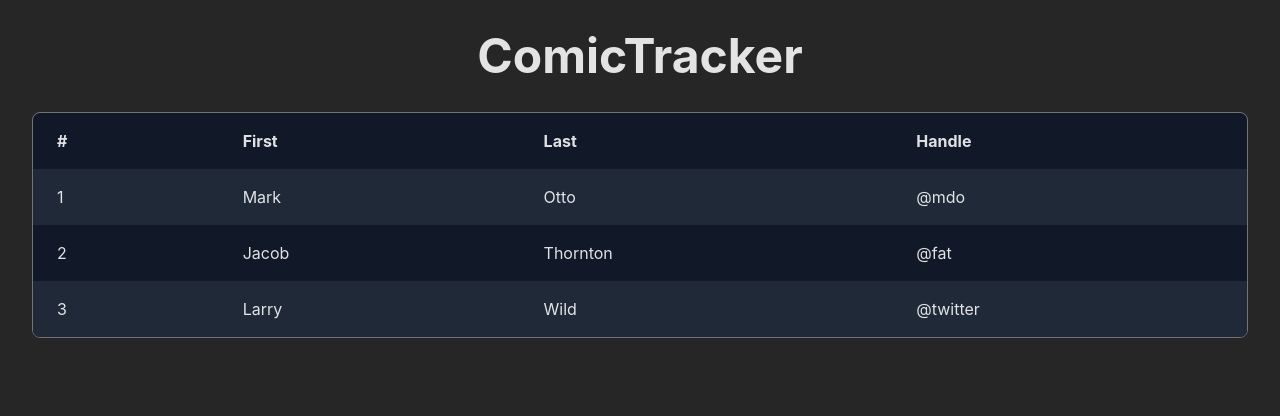
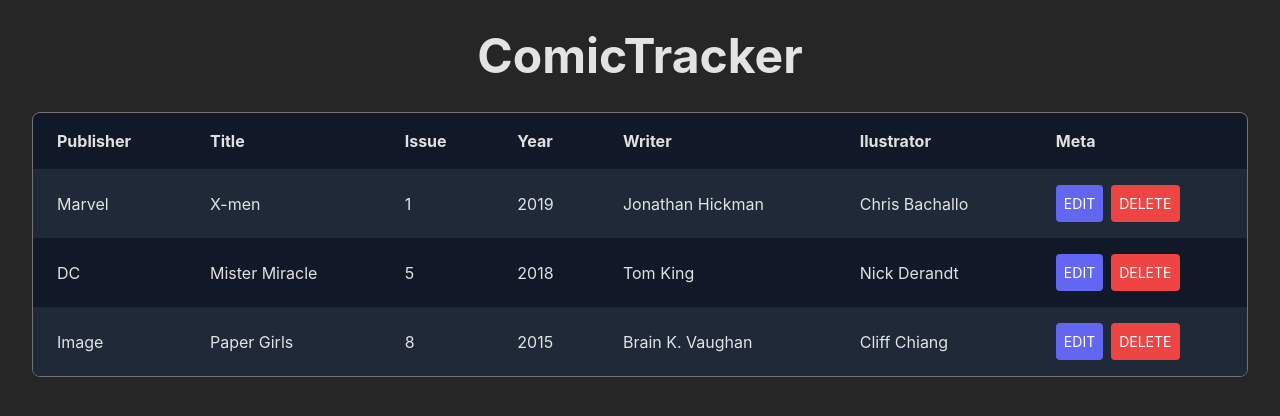
Before and after one commit to didiraja/ComicTracker, a React (Vite) app in the folder front/: page / in a window 1280 px wide. Shown: the top 416 px of the page. Built offline with nearby package versions, Linux system fonts and the light colour scheme.

Commit message:
feat: 🎸 data loading dynamically

```diff
--- a/front/src/App.tsx
+++ b/front/src/App.tsx
@@ -1,12 +1,52 @@
 import DataTable from './components/DataTable'
 import './App.css'
 
+export type InterfaceComic = {
+  id: number;
+  publisher: string;
+  title: string;
+  issue: number;
+  year: number;
+  writer: string;
+  illustrator: string;
+}
+
 function App() {
+
+  const comics = [
+    {
+      id: 4876,
+      publisher: 'Marvel',
+      title: 'X-men',
+      issue: 1,
+      year: 2019,
+      writer: 'Jonathan Hickman',
+      illustrator: 'Chris Bachallo',
+    },
+    {
+      id: 9630,
+      publisher: 'DC',
+      title: 'Mister Miracle',
+      issue: 5,
+      year: 2018,
+      writer: 'Tom King',
+      illustrator: 'Nick Derandt',
+    },
+    {
+      id: 7412,
+      publisher: 'Image',
+      title: 'Paper Girls',
+      issue: 8,
+      year: 2015,
+      writer: 'Brain K. Vaughan',
+      illustrator: 'Cliff Chiang',
+    },
+  ];
 
   return (
     <>
       <h1 className="text-5xl font-bold mb-8">ComicTracker</h1>
-      <DataTable />
+      <DataTable data={comics} />
     </>
   )
 }
--- a/front/src/components/DataTable.tsx
+++ b/front/src/components/DataTable.tsx
@@ -1,39 +1,45 @@
 import './DataTable.scss';
+import { InterfaceComic } from '../App';
 
-const DataTable = () => {
+const DataTable = ({ data }: { data: InterfaceComic[] }) => {
   return (
     <div className="bg-gray-900 rounded-lg overflow-hidden border border-neutral-500">
       <div className="sm:-mx-6 lg:-mx-8">
         <div className="min-w-full sm:px-6 lg:px-8">
-          <div className="">
+          <div>
             <table className="min-w-full text-left text-md">
-              <thead className="">
+              <thead>
                 <tr>
-                  <th scope="col" className="px-6 py-4">#</th>
-                  <th scope="col" className="px-6 py-4">First</th>
-                  <th scope="col" className="px-6 py-4">Last</th>
-                  <th scope="col" className="px-6 py-4">Handle</th>
+                  <th scope="col" className="px-6 py-4">Publisher</th>
+                  <th scope="col" className="px-6 py-4">Title</th>
+                  <th scope="col" className="px-6 py-4">Issue</th>
+                  <th scope="col" className="px-6 py-4">Year</th>
+                  <th scope="col" className="px-6 py-4">Writer</th>
+                  <th scope="col" className="px-6 py-4">Ilustrator</th>
+                  <th scope="col" className="px-6 py-4">Meta</th>
                 </tr>
               </thead>
               <tbody>
-                <tr>
-                  <td className="whitespace-nowrap px-6 py-4">1</td>
-                  <td className="whitespace-nowrap px-6 py-4">Mark</td>
-                  <td className="whitespace-nowrap px-6 py-4">Otto</td>
-                  <td className="whitespace-nowrap px-6 py-4">@mdo</td>
-                </tr>
-                <tr>
-                  <td className="whitespace-nowrap px-6 py-4">2</td>
-                  <td className="whitespace-nowrap px-6 py-4">Jacob</td>
-                  <td className="whitespace-nowrap px-6 py-4">Thornton</td>
-                  <td className="whitespace-nowrap px-6 py-4">@fat</td>
-                </tr>
-                <tr>
-                  <td className="whitespace-nowrap px-6 py-4">3</td>
-                  <td className="whitespace-nowrap px-6 py-4">Larry</td>
-                  <td className="whitespace-nowrap px-6 py-4">Wild</td>
-                  <td className="whitespace-nowrap px-6 py-4">@twitter</td>
-                </tr>
+                {
+                  data.map((item: InterfaceComic) => (
+                    <tr>
+                      <td className="whitespace-nowrap px-6 py-4">{item.publisher}</td>
+                      <td className="whitespace-nowrap px-6 py-4">{item.title}</td>
+                      <td className="whitespace-nowrap px-6 py-4">{item.issue}</td>
+                      <td className="whitespace-nowrap px-6 py-4">{item.year}</td>
+                      <td className="whitespace-nowrap px-6 py-4">{item.writer}</td>
+                      <td className="whitespace-nowrap px-6 py-4">{item.illustrator}</td>
+                      <td className="whitespace-nowrap px-6 py-4">
+                        <button type="button" className="rounded bg-indigo-500 p-2 mr-2 text-sm uppercase leading-normal text-white">
+                          Edit
+                        </button>
+                        <button type="button" className="rounded bg-red-500 p-2 text-sm uppercase leading-normal text-white">
+                          Delete
+                        </button>
+                      </td>
+                    </tr>
+                  ))
+                }
               </tbody>
             </table>
           </div>
```
